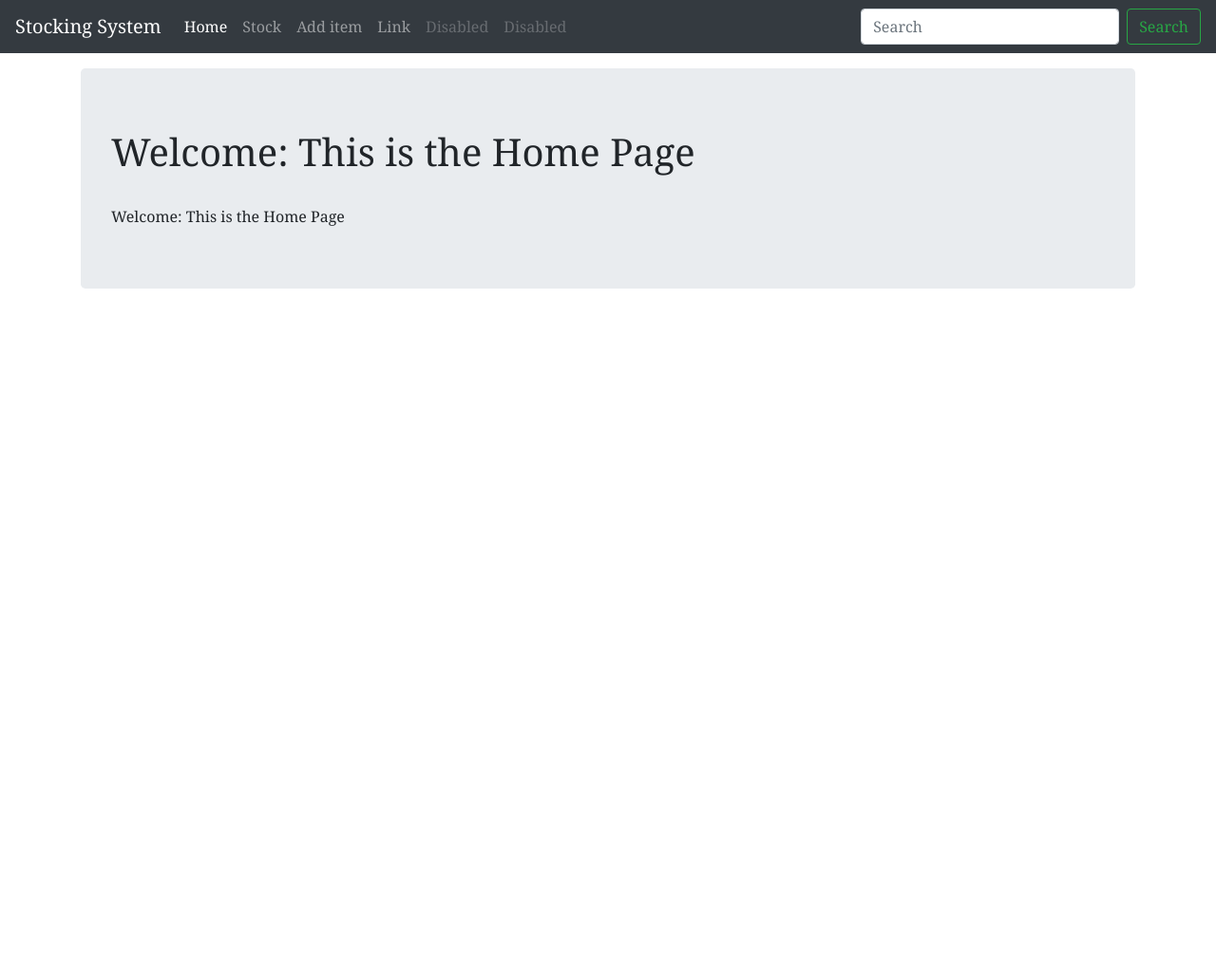
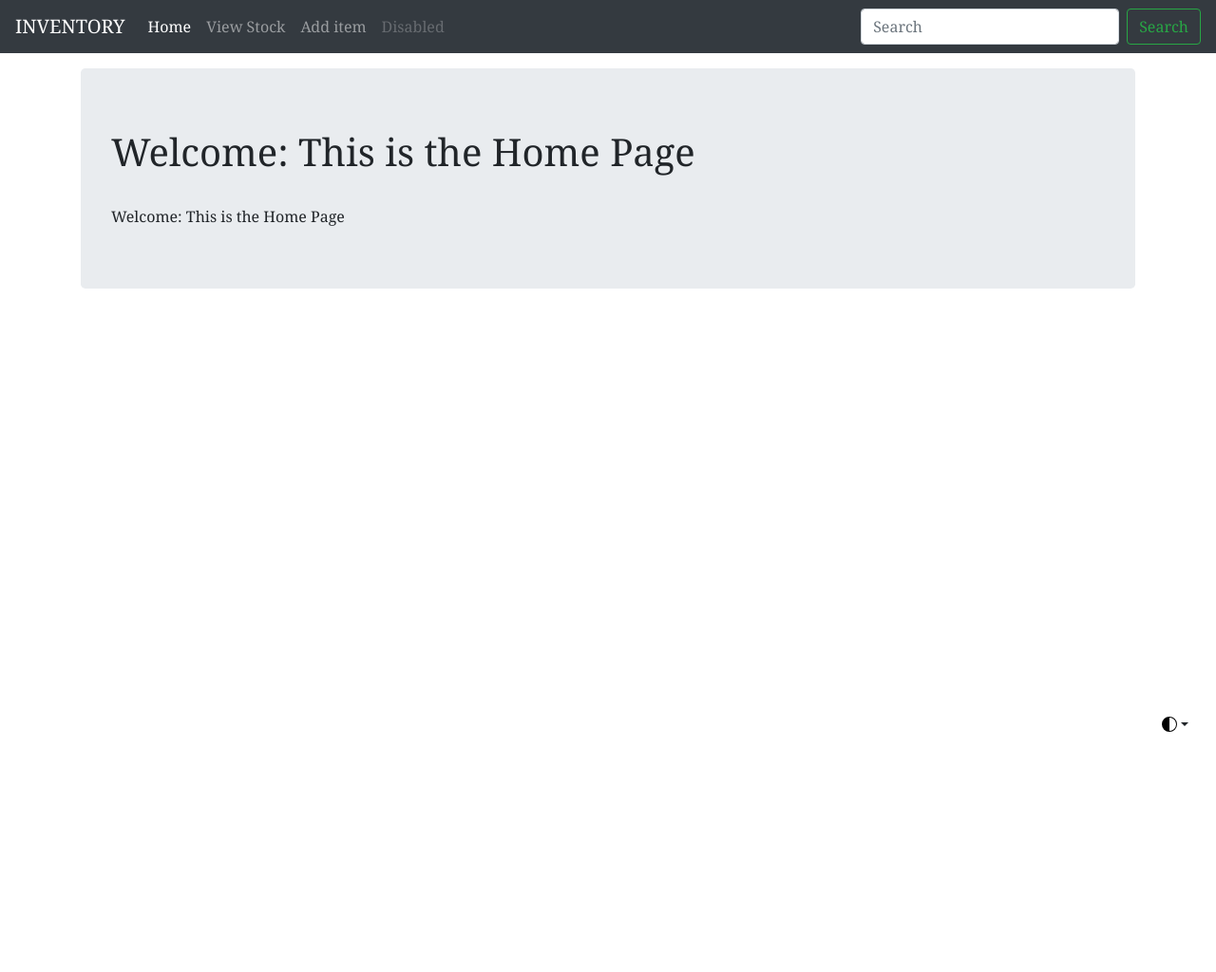
Before and after one commit to georgesroberto/Stock-Management-System, a Django app: page / in a window 1280 px wide. Shown: the top 1024 px of the page at 95% size. Run offline with Django 4.2, Linux system fonts and the light colour scheme.

Commit message:
Added Toggle Theme

```diff
--- a/inventory/templates/base.html
+++ b/inventory/templates/base.html
@@ -56,26 +56,20 @@
   </head>
   <body>
     <nav class="navbar navbar-expand-md navbar-dark fixed-top bg-dark">
-        <a class="navbar-brand" href="#">Stocking System </a>
+        <a class="navbar-brand" href="#">INVENTORY</a>
         <button class="navbar-toggler" type="button" data-toggle="collapse" data-target="#navbarCollapse" aria-controls="navbarCollapse" aria-expanded="false" aria-label="Toggle navigation">
           <span class="navbar-toggler-icon"></span>
         </button>
         <div class="collapse navbar-collapse" id="navbarCollapse">
             <ul class="navbar-nav mr-auto">
                 <li class="nav-item active">
-                <a class="nav-link" href="#">Home <span class="sr-only">(current)</span></a>
+                <a class="nav-link" href="/">Home <span class="sr-only">(current)</span></a>
                 </li>
                 <li class="nav-item">
-                <a class="nav-link" href="#">Stock</a>
+                <a class="nav-link" href="/list_items">View Stock</a>
                 </li>
                 <li class="nav-item">
-                    <a class="nav-link" href="#">Add item</a>
-                </li>
-                <li class="nav-item">
-                    <a class="nav-link" href="#">Link</a>
-                </li>
-                <li class="nav-item">
-                <a class="nav-link disabled" href="#" tabindex="-1" aria-disabled="true">Disabled</a>
+                    <a class="nav-link" href="/add_items">Add item</a>
                 </li>
                 <li class="nav-item">
                     <a class="nav-link disabled" href="#" tabindex="-1" aria-disabled="true">Disabled</a>
@@ -94,6 +88,57 @@
             {% block content %}
             {% endblock content%}
         </div>
+
+        <svg xmlns="http://www.w3.org/2000/svg" class="d-none">
+          <symbol id="check2" viewBox="0 0 16 16">
+            <path d="M13.854 3.646a.5.5 0 0 1 0 .708l-7 7a.5.5 0 0 1-.708 0l-3.5-3.5a.5.5 0 1 1 .708-.708L6.5 10.293l6.646-6.647a.5.5 0 0 1 .708 0z"/>
+          </symbol>
+          <symbol id="circle-half" viewBox="0 0 16 16">
+            <path d="M8 15A7 7 0 1 0 8 1v14zm0 1A8 8 0 1 1 8 0a8 8 0 0 1 0 16z"/>
+          </symbol>
+          <symbol id="moon-stars-fill" viewBox="0 0 16 16">
+            <path d="M6 .278a.768.768 0 0 1 .08.858 7.208 7.208 0 0 0-.878 3.46c0 4.021 3.278 7.277 7.318 7.277.527 0 1.04-.055 1.533-.16a.787.787 0 0 1 .81.316.733.733 0 0 1-.031.893A8.349 8.349 0 0 1 8.344 16C3.734 16 0 12.286 0 7.71 0 4.266 2.114 1.312 5.124.06A.752.752 0 0 1 6 .278z"/>
+            <path d="M10.794 3.148a.217.217 0 0 1 .412 0l.387 1.162c.173.518.579.924 1.097 1.097l1.162.387a.217.217 0 0 1 0 .412l-1.162.387a1.734 1.734 0 0 0-1.097 1.097l-.387 1.162a.217.217 0 0 1-.412 0l-.387-1.162A1.734 1.734 0 0 0 9.31 6.593l-1.162-.387a.217.217 0 0 1 0-.412l1.162-.387a1.734 1.734 0 0 0 1.097-1.097l.387-1.162zM13.863.099a.145.145 0 0 1 .274 0l.258.774c.115.346.386.617.732.732l.774.258a.145.145 0 0 1 0 .274l-.774.258a1.156 1.156 0 0 0-.732.732l-.258.774a.145.145 0 0 1-.274 0l-.258-.774a1.156 1.156 0 0 0-.732-.732l-.774-.258a.145.145 0 0 1 0-.274l.774-.258c.346-.115.617-.386.732-.732L13.863.1z"/>
+          </symbol>
+          <symbol id="sun-fill" viewBox="0 0 16 16">
+            <path d="M8 12a4 4 0 1 0 0-8 4 4 0 0 0 0 8zM8 0a.5.5 0 0 1 .5.5v2a.5.5 0 0 1-1 0v-2A.5.5 0 0 1 8 0zm0 13a.5.5 0 0 1 .5.5v2a.5.5 0 0 1-1 0v-2A.5.5 0 0 1 8 13zm8-5a.5.5 0 0 1-.5.5h-2a.5.5 0 0 1 0-1h2a.5.5 0 0 1 .5.5zM3 8a.5.5 0 0 1-.5.5h-2a.5.5 0 0 1 0-1h2A.5.5 0 0 1 3 8zm10.657-5.657a.5.5 0 0 1 0 .707l-1.414 1.415a.5.5 0 1 1-.707-.708l1.414-1.414a.5.5 0 0 1 .707 0zm-9.193 9.193a.5.5 0 0 1 0 .707L3.05 13.657a.5.5 0 0 1-.707-.707l1.414-1.414a.5.5 0 0 1 .707 0zm9.193 2.121a.5.5 0 0 1-.707 0l-1.414-1.414a.5.5 0 0 1 .707-.707l1.414 1.414a.5.5 0 0 1 0 .707zM4.464 4.465a.5.5 0 0 1-.707 0L2.343 3.05a.5.5 0 1 1 .707-.707l1.414 1.414a.5.5 0 0 1 0 .708z"/>
+          </symbol>
+        </svg>
+
+        <div class="dropdown position-fixed bottom-0 end-0 mb-3 me-3 bd-mode-toggle">
+          <button class="btn btn-bd-primary py-2 dropdown-toggle d-flex align-items-center"
+                  id="bd-theme"
+                  type="button"
+                  aria-expanded="false"
+                  data-bs-toggle="dropdown"
+                  aria-label="Toggle theme (auto)">
+            <svg class="bi my-1 theme-icon-active" width="1em" height="1em"><use href="#circle-half"></use></svg>
+            <span class="visually-hidden" id="bd-theme-text">Toggle theme</span>
+          </button>
+          <ul class="dropdown-menu dropdown-menu-end shadow" aria-labelledby="bd-theme-text">
+            <li>
+              <button type="button" class="dropdown-item d-flex align-items-center" data-bs-theme-value="light" aria-pressed="false">
+                <svg class="bi me-2 opacity-50 theme-icon" width="1em" height="1em"><use href="#sun-fill"></use></svg>
+                Light
+                <svg class="bi ms-auto d-none" width="1em" height="1em"><use href="#check2"></use></svg>
+              </button>
+            </li>
+            <li>
+              <button type="button" class="dropdown-item d-flex align-items-center" data-bs-theme-value="dark" aria-pressed="false">
+                <svg class="bi me-2 opacity-50 theme-icon" width="1em" height="1em"><use href="#moon-stars-fill"></use></svg>
+                Dark
+                <svg class="bi ms-auto d-none" width="1em" height="1em"><use href="#check2"></use></svg>
+              </button>
+            </li>
+            <li>
+              <button type="button" class="dropdown-item d-flex align-items-center active" data-bs-theme-value="auto" aria-pressed="true">
+                <svg class="bi me-2 opacity-50 theme-icon" width="1em" height="1em"><use href="#circle-half"></use></svg>
+                Auto
+                <svg class="bi ms-auto d-none" width="1em" height="1em"><use href="#check2"></use></svg>
+              </button>
+            </li>
+          </ul>
+        </div>
     </main>
 
     <!-- Optional JavaScript -->
```
